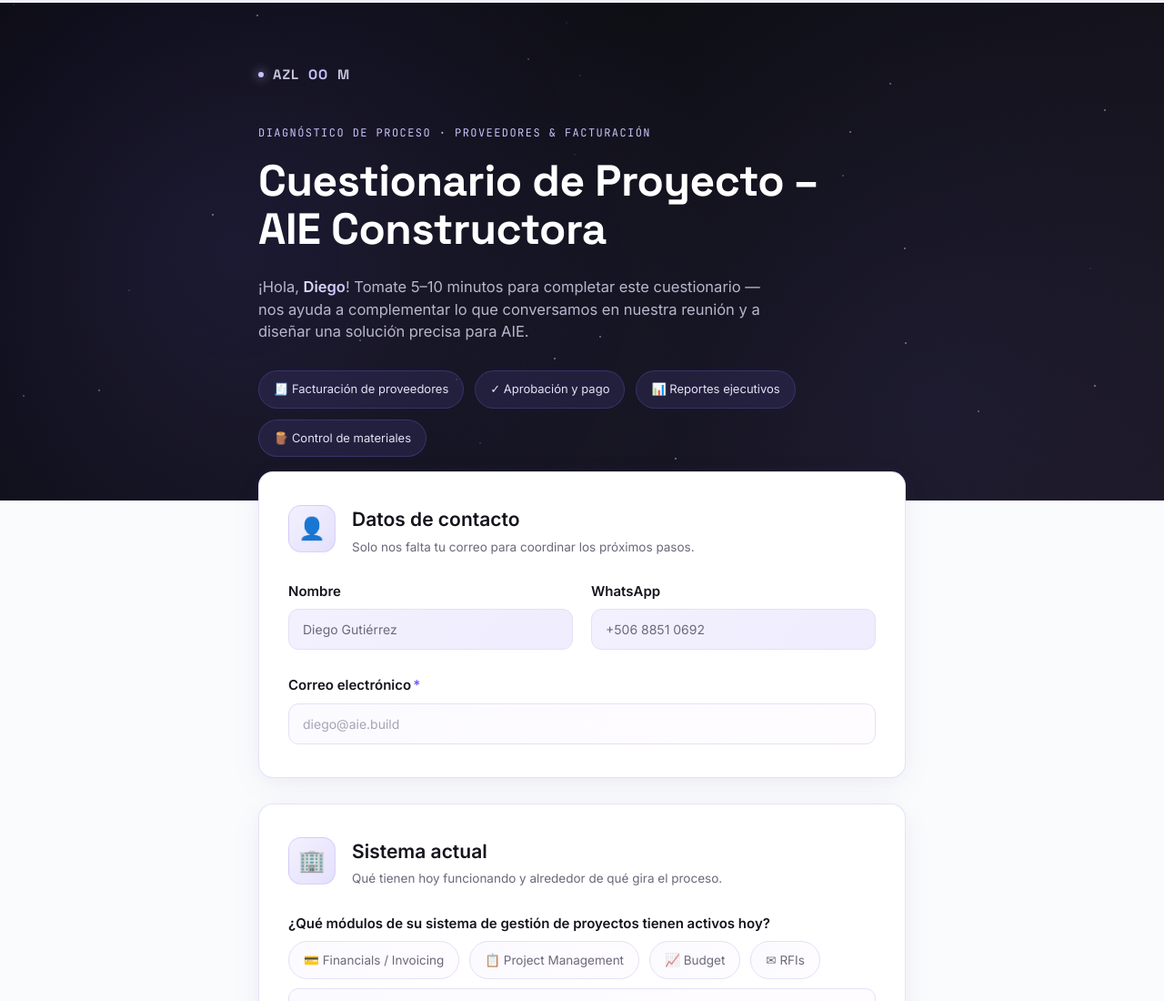
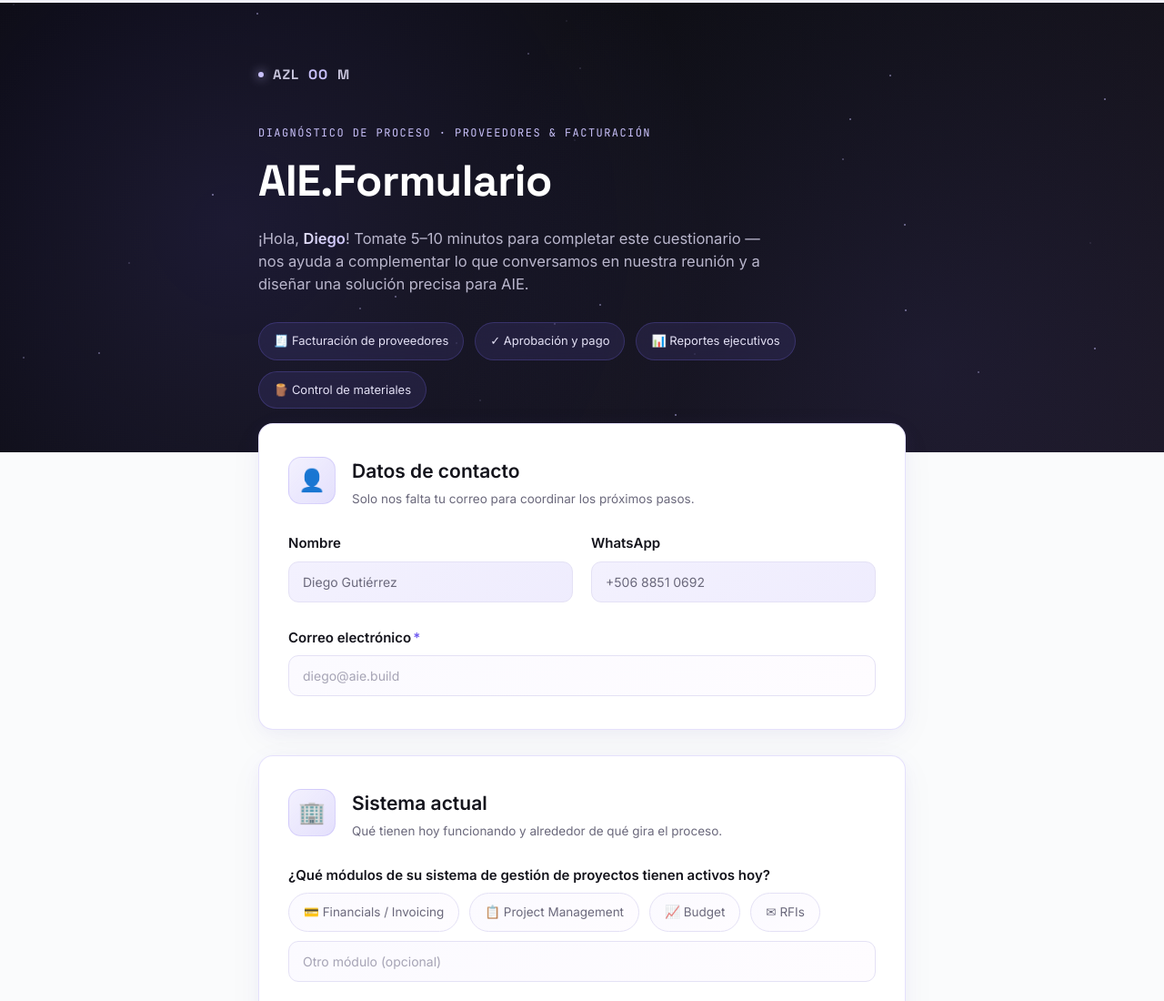
Before and after one commit to azloom-ai/aie-cuestionario-premium, a website: page public/index.html in a window 1280 px wide. Shown: the top 1100 px of the page at 91% size. Drawn offline with Linux system fonts and the light colour scheme.

Commit message:
Change title to AIE.Formulario

```diff
--- a/public/index.html
+++ b/public/index.html
@@ -3,7 +3,7 @@
 <head>
 <meta charset="UTF-8">
 <meta name="viewport" content="width=device-width, initial-scale=1.0">
-<title>Cuestionario de Proyecto – AIE Constructora | Azloom</title>
+<title>AIE.Formulario | Azloom</title>
 <link rel="preconnect" href="https://fonts.googleapis.com">
 <link rel="preconnect" href="https://fonts.gstatic.com" crossorigin>
 <link href="https://fonts.googleapis.com/css2?family=Space+Grotesk:wght@400;500;600;700&family=Inter:wght@400;500;600&family=JetBrains+Mono:wght@400;500&display=swap" rel="stylesheet">
@@ -507,7 +507,7 @@
   <div class="hero-inner">
     <div class="logo-mark">AZL<span class="oo">OO</span>M</div>
     <span class="eyebrow">Diagnóstico de proceso · Proveedores & Facturación</span>
-    <h1 class="title">Cuestionario de Proyecto – AIE Constructora</h1>
+    <h1 class="title">AIE.Formulario</h1>
     <p class="greeting">¡Hola, <strong>Diego</strong>! Tomate 5–10 minutos para completar este cuestionario — nos ayuda a complementar lo que conversamos en nuestra reunión y a diseñar una solución precisa para AIE.</p>
     <div class="tag-row">
       <span class="tag">🧾 Facturación de proveedores</span>
```
